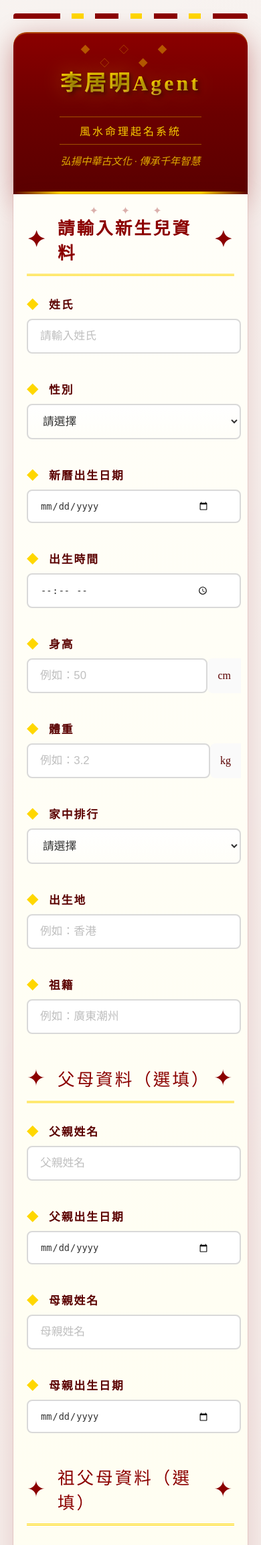
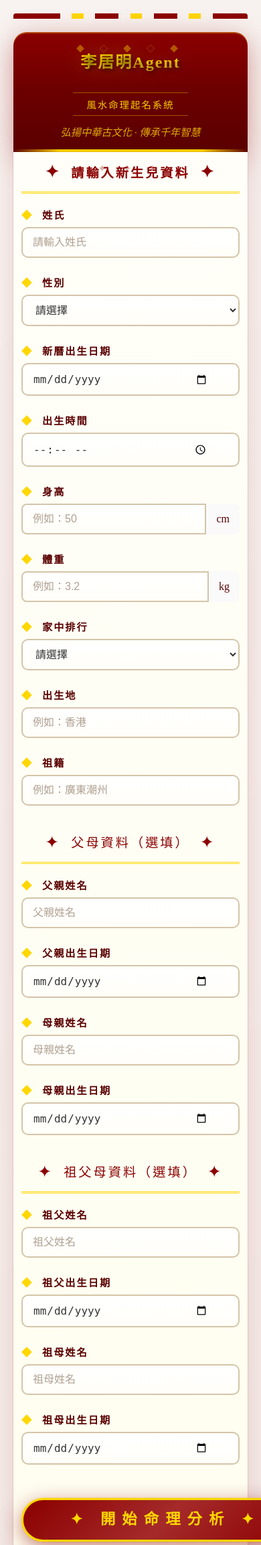
Before and after one commit to catalpachan/likuiming-name-agent, a Flask app: page / in a window 390 px wide; the page is wider, and only the part inside the window is pictured. Shown: the top 2307 px of that part at 67% size. Run offline with Flask 3, Linux system fonts and the light colour scheme; some libraries are stand-ins or nearby versions.

Commit message:
Fix: Mobile responsive CSS for input fields and form layout

```diff
--- a/templates/index.html
+++ b/templates/index.html
@@ -1051,27 +1051,122 @@
                 grid-template-columns: 1fr;
             }
 
+            .form-grid {
+                grid-template-columns: 1fr;
+                gap: 20px;
+            }
+
+            .form-group {
+                width: 100%;
+            }
+
+            .form-group input,
+            .form-group select {
+                width: 100%;
+                padding: 12px 15px;
+                font-size: 16px;
+            }
+
             .bazi-grid {
                 grid-template-columns: repeat(2, 1fr);
             }
 
+            .header {
+                padding: 30px 15px 25px;
+            }
+
             .header h1 {
-                font-size: 2em;
-                letter-spacing: 4px;
+                font-size: 1.8em;
+                letter-spacing: 3px;
             }
 
             .header .subtitle {
-                font-size: 1em;
-                letter-spacing: 3px;
+                font-size: 0.9em;
+                letter-spacing: 2px;
+                padding: 6px 20px;
             }
 
             .input-section,
             .results-section {
-                padding: 30px 20px;
+                padding: 20px 15px;
+            }
+
+            .input-section::before {
+                letter-spacing: 10px;
             }
 
             .name-display {
-                font-size: 2.2em;
+                font-size: 1.8em;
+            }
+
+            .section-title {
+                font-size: 1.3em;
+                margin-bottom: 20px;
+            }
+
+            .ant-input-group {
+                width: 100% !important;
+            }
+
+            .ant-input-group input {
+                width: 100% !important;
+            }
+        }
+
+        @media (max-width: 480px) {
+            .header {
+                padding: 25px 10px 20px;
+            }
+
+            .header h1 {
+                font-size: 1.5em;
+                letter-spacing: 2px;
+            }
+
+            .header::before {
+                letter-spacing: 10px;
+                font-size: 12px;
+            }
+
+            .input-section,
+            .results-section {
+                padding: 15px 12px;
+            }
+
+            .form-grid {
+                grid-template-columns: 1fr;
+                gap: 15px;
+            }
+
+            .form-group {
+                margin-bottom: 10px;
+            }
+
+            .form-group label {
+                font-size: 0.95em;
+                margin-bottom: 8px;
+            }
+
+            .bazi-grid {
+                grid-template-columns: 1fr;
+            }
+
+            .name-display {
+                font-size: 1.5em;
+                padding: 15px;
+            }
+
+            .section-title {
+                font-size: 1.2em;
+            }
+
+            .chars-grid {
+                grid-template-columns: repeat(auto-fit, minmax(55px, 1fr);
+                gap: 8px;
+            }
+
+            .english-names-grid {
+                grid-template-columns: repeat(auto-fit, minmax(80px, 1fr);
             }
         }
 
```
